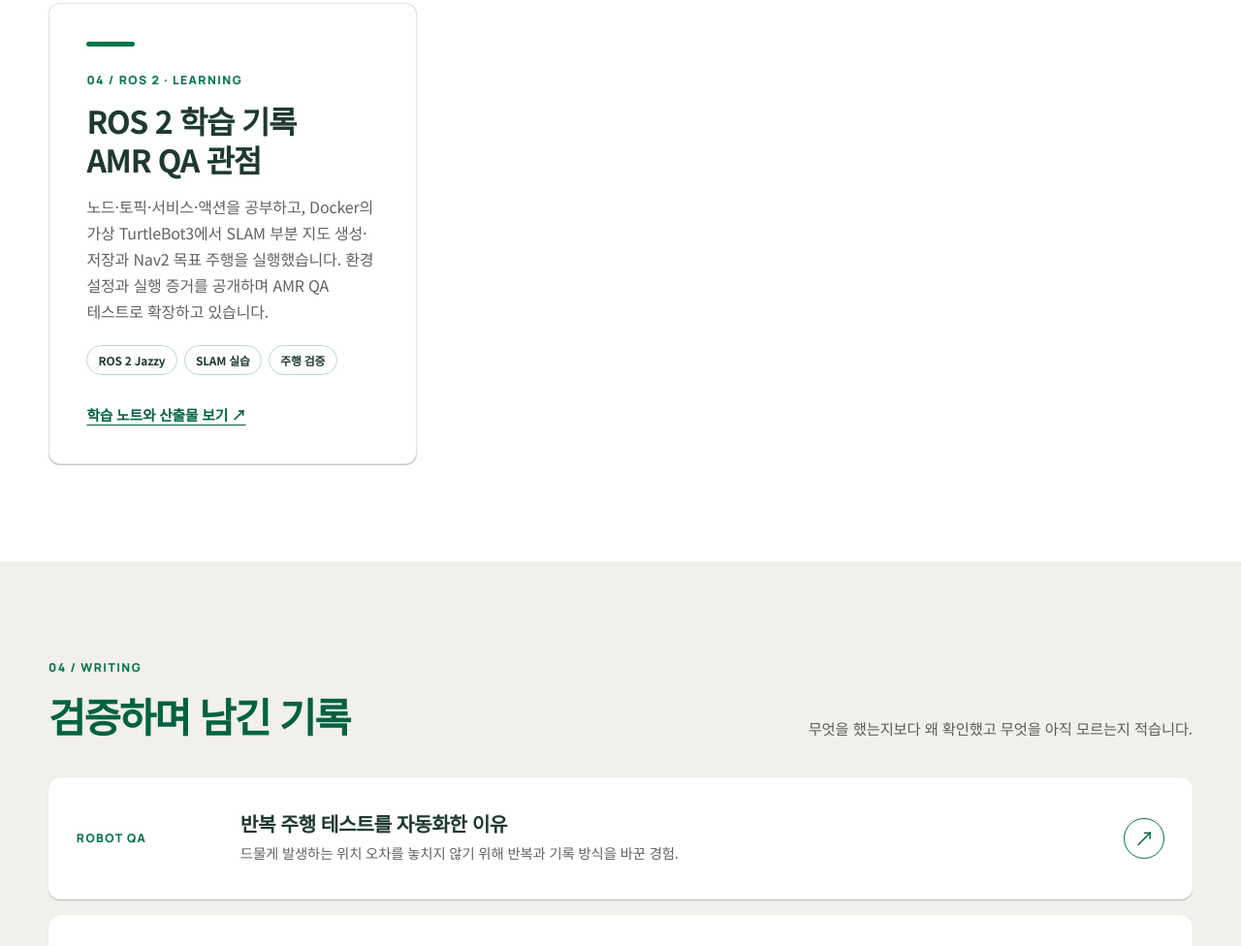
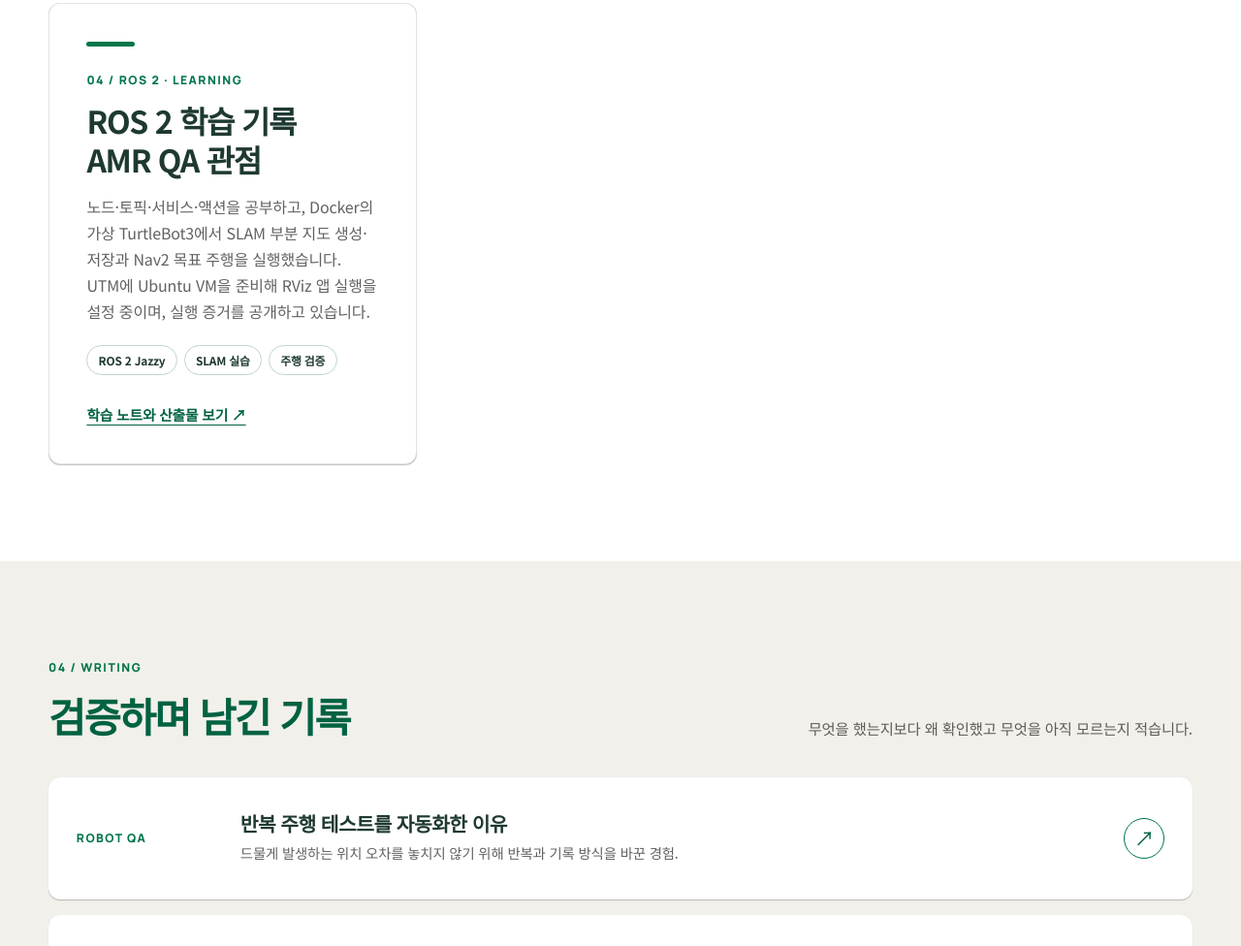
Before and after one commit to ParsleyOnLibra/ParsleyOnLibra, a plain HTML site: page docs/index.html in a window 1280 px wide. Shown: the part 2682-3658 px from the top of the page at 97% size. Drawn offline with Linux system fonts and the light colour scheme.

Commit message:
Show UTM Ubuntu RViz setup in progress

```diff
--- a/docs/index.html
+++ b/docs/index.html
@@ -118,7 +118,7 @@
         <article class="project-card">
           <span class="meta">04 / ROS 2 · LEARNING</span>
           <h3>ROS 2 학습 기록<br>AMR QA 관점</h3>
-          <p>노드·토픽·서비스·액션을 공부하고, Docker의 가상 TurtleBot3에서 SLAM 부분 지도 생성·저장과 Nav2 목표 주행을 실행했습니다. 환경 설정과 실행 증거를 공개하며 AMR QA 테스트로 확장하고 있습니다.</p>
+          <p>노드·토픽·서비스·액션을 공부하고, Docker의 가상 TurtleBot3에서 SLAM 부분 지도 생성·저장과 Nav2 목표 주행을 실행했습니다. UTM에 Ubuntu VM을 준비해 RViz 앱 실행을 설정 중이며, 실행 증거를 공개하고 있습니다.</p>
           <ul class="tags" aria-label="학습 주제"><li>ROS 2 Jazzy</li><li>SLAM 실습</li><li>주행 검증</li></ul>
           <a class="text-link" href="https://github.com/ParsleyOnLibra/ParsleyOnLibra/tree/main/projects/ros2-learning">학습 노트와 산출물 보기 <span aria-hidden="true">↗</span></a>
         </article>
```
